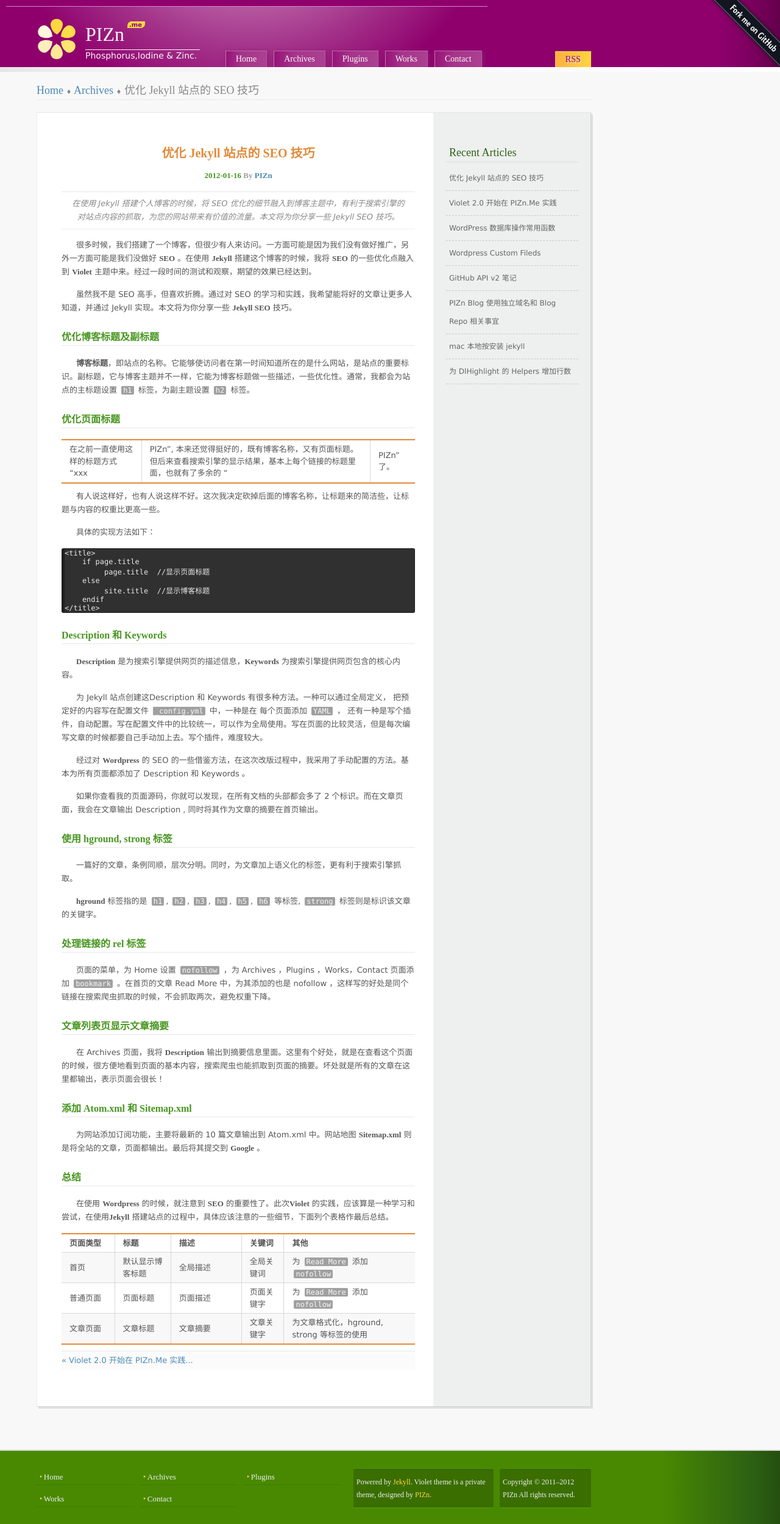
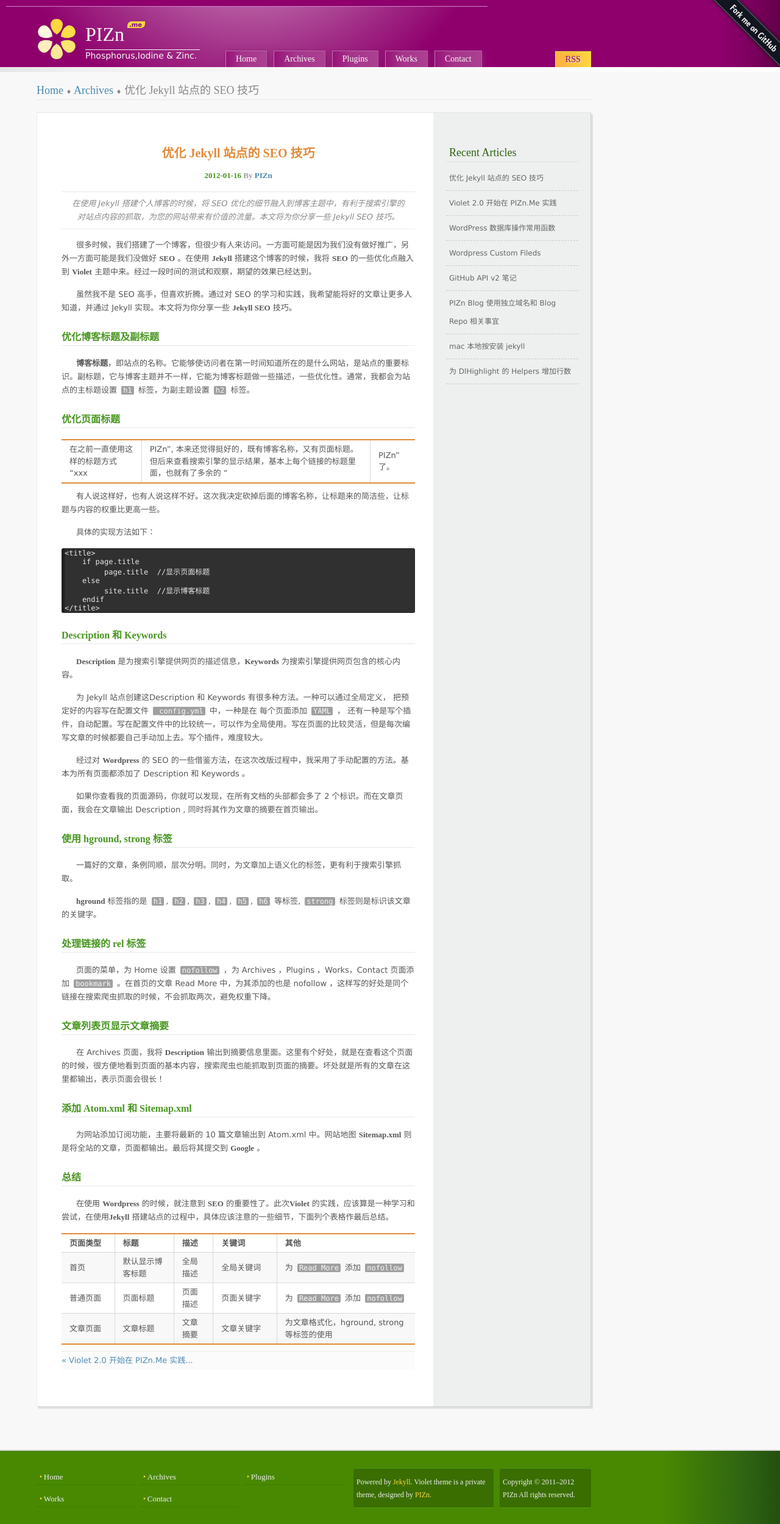
Before and after one commit to pizn/pizn.github.com, a Jekyll site: the page built from _posts/2012-01-16-the-seo-for-jekyll-blog.md, in a window 1280 px wide. Shown: the whole page at 61% size. Built offline with Jekyll 4.4.1, drawn with Linux system fonts in a browser that asks for light colours; Markdown is read by kramdown in place of the engine named in the settings; comment, search, counter and statistics services are not loaded.

Commit message:
edit table style

```diff
--- a/_posts/2012-01-16-the-seo-for-jekyll-blog.md
+++ b/_posts/2012-01-16-the-seo-for-jekyll-blog.md
@@ -69,8 +69,8 @@
         <tr>
             <th style="width:15%">页面类型</th>
             <th>标题</th>
-            <th style="width:20%">描述</th>
-            <th>关键词</th>
+            <th>描述</th>
+            <th style="width:18%">关键词</th>
             <th>其他</th>
         </tr>
         <tr>
```
